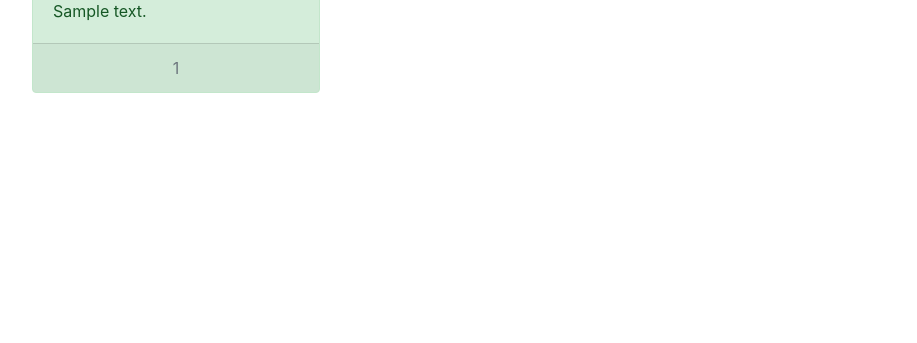
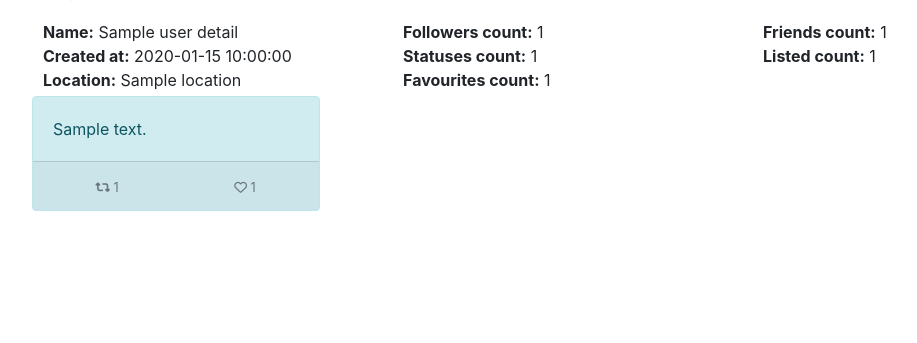
Before and after one commit to ItayFrid/MyFirstFlask, a Flask app: template templates/userIdTweets.html in a window 1280 px wide. Shown: the part 457-800 px from the top of the page, without its empty margins (57-974 px from the left). Run offline with Flask 2, Linux system fonts and the light colour scheme; the template is opened without the code that fills it: most values are stand-ins (such as "Sample title", 1, 10 or a date in 2020); some libraries are stand-ins or nearby versions.

Commit message:
Fix screen name and user id tweets page

```diff
--- a/templates/base.html
+++ b/templates/base.html
@@ -7,6 +7,7 @@
     <meta http-equiv="X-UA-Compatible" content="ie=edge">
     <title>{% block title %} {% endblock %} - TwitterPropagandistDetector</title>
     <link rel="stylesheet" href="https://stackpath.bootstrapcdn.com/bootstrap/4.5.0/css/bootstrap.min.css" integrity="sha384-9aIt2nRpC12Uk9gS9baDl411NQApFmC26EwAOH8WgZl5MYYxFfc+NcPb1dKGj7Sk" crossorigin="anonymous">
+    <script src="https://kit.fontawesome.com/8d511a4925.js" crossorigin="anonymous"></script>
 </head>
 <body>
     {% include 'nav.html' %}
--- a/templates/userIdTweets.html
+++ b/templates/userIdTweets.html
@@ -6,19 +6,45 @@
 
 {% block body %}
     <h3 class="display-4">
-        <img src="{{ userDetails['profile_pic']}}" class="rounded"> <b>{{ screen_name }}</b>
+        <img src="{{ userDetails['profile_pic']}}" class="rounded"> <b>{{ userDetails['screen_name'] }}</b>
         -
         <span class="text-{{'success' if final=='Not Propaganda' else 'danger'}}">
             {{ final }}
         </span>
     </h3>
+    <p class="lead">
+        {{ userDetails['description'] }}
+    </p>
+    <div class="container row">
+        <div class="col">
+            <b>Name:</b> {{ userDetails['name']}} <br>
+            <b>Created at:</b> {{ userDetails['created_at'] }} <br>
+            <b>Location:</b> {{ userDetails['location'] }} <br>
+        </div>
+        <div class="col">
+            <b>Followers count:</b> {{ userDetails['followers_count'] }} <br>
+            <b>Statuses count:</b> {{ userDetails['statuses_count'] }} <br>
+            <b>Favourites count:</b> {{ userDetails['favourites_count'] }} <br>
+        </div>
+        <div class="col">
+            <b>Friends count:</b> {{ userDetails['friends_count'] }} <br>
+            <b>Listed count:</b> {{ userDetails['listed_count'] }} <br>
+        </div>
+    </div>
     <div class="container row">
     {% for tweet in tweets %}
-        <div class="card alert-{{'danger' if predictions[loop.index-1][0] > threshold else 'success'}} m-1" style="width: 18rem;">
+        <div class="card alert-info m-1" style="width: 18rem;">
             <div class="card-body">
                 {{ tweet['text'] }}
             </div>
-        <div class="card-footer text-center text-secondary">{{ predictions[loop.index-1][0] }}</div>
+            <div class="card-footer text-center text-secondary">
+                <!--{{ predictions[loop.index-1][0] }}-->
+                <div class="row">
+                    <div class="col"><small><i class="fas fa-retweet"></i> {{ tweet['retweet_count'] }}</small></div>
+                    <div class="col"><small><i class="far fa-heart"></i> {{ tweet['favorite_count'] }}</small></div>
+                </div>
+
+            </div>
         </div>
     {% endfor %}
     </div>
```
Also changed, not shown: templates/screenNameTweets.html (+28 -2 lines).
